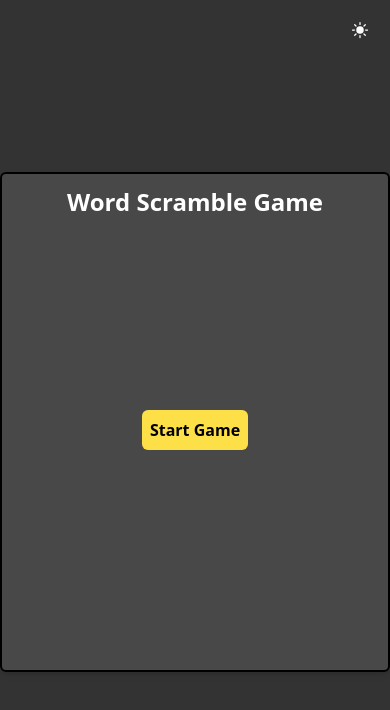
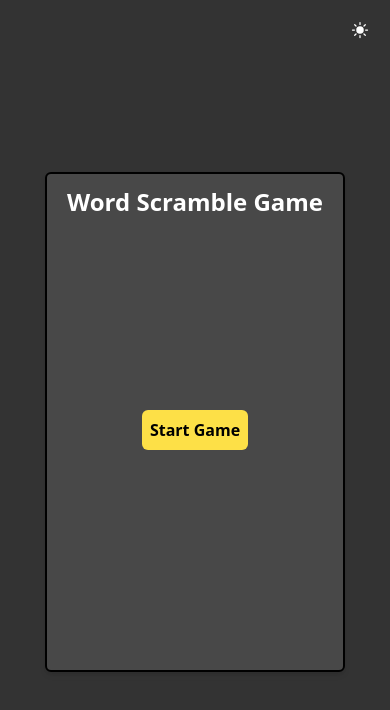
Before and after one commit to MaseCodes20/word-scramble-game, a React (Vite) app: page / in a window 390 px wide. Shown: the top 710 px of the page. Built offline with nearby package versions, Linux system fonts and the light colour scheme.

Commit message:
mobile responsive

```diff
--- a/src/components/Game.tsx
+++ b/src/components/Game.tsx
@@ -72,7 +72,7 @@ function Game() {
   }, [message, setIsOpen, setTimeout, setMessage, newGame]);
 
   return (
-    <div className="relative border-2 bg-white/10 border-black rounded-md min-h-[500px] w-[500px] p-3 shadow-md">
+    <div className="relative border-2 bg-white/10 border-black rounded-md min-h-[500px] min-w-[300px] max-w-[500px] p-3 shadow-md">
       <div className="text-center mb-3">
         <h1 className="font-bold text-2xl">{GAME_TITLE}</h1>
       </div>
--- a/src/words.json
+++ b/src/words.json
@@ -4,7 +4,6 @@
     "Next",
     "Developer",
     "Engineer",
-    "Developer",
     "Junior",
     "Senior",
     "Tailwind",
```
